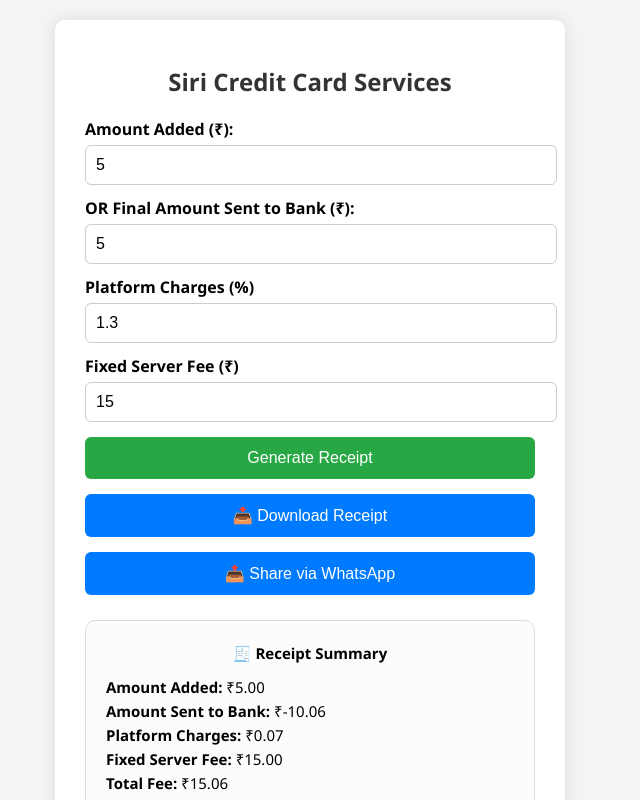
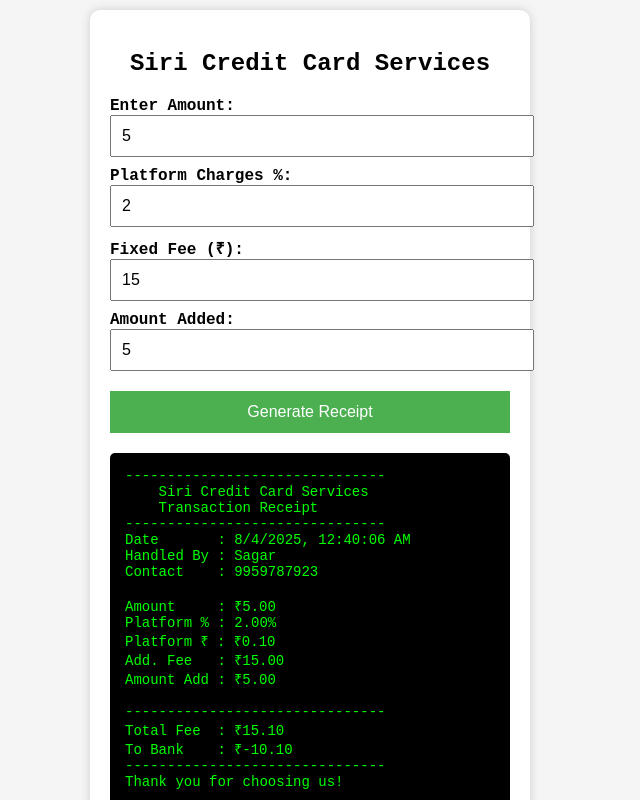
Before and after one commit to vemularaja228-dotcom/Calculator, a plain HTML site: page index.html in a window 1280 px wide. Both pictures are taken after typing "5", "5" into the empty fields and a click on the button "Generate Receipt". Shown: the top 800 px of the page, without its empty margins (330-970 px from the left). Drawn offline with nearby package versions, Linux system fonts and the light colour scheme.

Commit message:
Update index.html

```diff
--- a/index.html
+++ b/index.html
@@ -3,78 +3,53 @@
 <head>
   <meta charset="UTF-8" />
   <meta name="viewport" content="width=device-width, initial-scale=1.0"/>
-  <title>Siri Credit Card Calculator</title>
+  <title>Siri Credit Card Services</title>
   <style>
     body {
-      font-family: 'Segoe UI', sans-serif;
-      background-color: #f4f4f4;
+      font-family: 'Courier New', monospace;
+      background: #f5f5f5;
       margin: 0;
-      padding: 20px;
+      padding: 10px;
     }
     .container {
-      max-width: 450px;
+      max-width: 400px;
+      background: white;
+      padding: 20px;
       margin: auto;
-      background: #fff;
-      padding: 25px 30px;
       border-radius: 10px;
-      box-shadow: 0 0 15px rgba(0,0,0,0.1);
+      box-shadow: 0 0 10px #ccc;
     }
-    h2 {
+    h2, .receipt-title {
       text-align: center;
       margin-bottom: 20px;
-      color: #333;
     }
     label {
       font-weight: bold;
-      display: block;
-      margin: 12px 0 5px;
     }
     input {
       width: 100%;
+      margin-bottom: 10px;
       padding: 10px;
-      font-size: 16px;
-      border-radius: 6px;
-      border: 1px solid #ccc;
+      font-size: 1em;
     }
     button {
       width: 100%;
-      margin-top: 15px;
       padding: 12px;
-      background-color: #28a745;
+      background-color: #4CAF50;
       color: white;
       border: none;
-      font-size: 16px;
-      border-radius: 6px;
+      font-size: 1em;
       cursor: pointer;
+      margin-top: 10px;
     }
-    button:hover {
-      background-color: #218838;
-    }
-    .download-btn {
-      background-color: #007bff;
-    }
-    .download-btn:hover {
-      background-color: #0056b3;
-    }
-    .receipt {
-      margin-top: 25px;
-      background: #fcfcfc;
-      border: 1px solid #ddd;
-      border-radius: 10px;
-      padding: 20px;
-      font-size: 15px;
-      line-height: 1.6;
-    }
-    .receipt-title {
-      text-align: center;
-      font-weight: bold;
-      margin-bottom: 10px;
-    }
-    .footer {
-      text-align: center;
-      margin-top: 25px;
-      font-size: 13px;
-      color: #777;
+    .receipt-box {
+      background: #000;
+      color: #0f0;
+      font-size: 14px;
+      white-space: pre-wrap;
+      margin-top: 20px;
+      padding: 15px;
+      border-radius: 5px;
     }
   </style>
 </head>
@@ -82,139 +57,69 @@
   <div class="container">
     <h2>Siri Credit Card Services</h2>
 
-    <label for="amountAdded">Amount Added (₹):</label>
-    <input type="number" id="amountAdded" placeholder="Enter amount added" />
+    <label for="amount">Enter Amount:</label>
+    <input type="number" id="amount" placeholder="Enter amount (e.g. 200000)" />
 
-    <label for="finalBank">OR Final Amount Sent to Bank (₹):</label>
-    <input type="number" id="finalBank" placeholder="Enter final amount sent to bank" />
+    <label for="platformPercent">Platform Charges %:</label>
+    <input type="number" id="platformPercent" value="2" />
 
-    <label for="platformCharge">Platform Charges (%)</label>
-    <input type="number" id="platformCharge" value="1.3" step="0.1" />
-
-    <label for="fixedFee">Fixed Server Fee (₹)</label>
+    <label for="fixedFee">Fixed Fee (₹):</label>
     <input type="number" id="fixedFee" value="15" />
 
+    <label for="addedAmount">Amount Added:</label>
+    <input type="number" id="addedAmount" placeholder="Optional" />
+
     <button onclick="generateReceipt()">Generate Receipt</button>
-    <button class="download-btn" onclick="downloadReceipt()" id="downloadBtn" style="display:none;">📥 Download Receipt</button>
-    <button class="download-btn" onclick="shareOnWhatsApp()" id="whatsappBtn" style="display:none;">📤 Share via WhatsApp</button>
 
-    <div class="receipt" id="receipt" style="display:none;"></div>
-
-    <div class="footer">
-      Sagar | 📞 9959787923<br>
-      © Siri Credit Card Services
-    </div>
+    <div class="receipt-box" id="receiptBox" style="display: none;"></div>
   </div>
 
-  <!-- html2canvas CDN -->
-  <script src="https://cdnjs.cloudflare.com/ajax/libs/html2canvas/1.4.1/html2canvas.min.js"></script>
+  <script>
+    function formatCurrency(num) {
+      return "₹" + Number(num).toFixed(2);
+    }
 
-  <script>
     function generateReceipt() {
-      const amountAddedInput = parseFloat(document.getElementById('amountAdded').value);
-      const finalBankInput = parseFloat(document.getElementById('finalBank').value);
-      const platformRate = parseFloat(document.getElementById('platformCharge').value) / 100;
+      const amount = parseFloat(document.getElementById('amount').value);
+      const platformPercent = parseFloat(document.getElementById('platformPercent').value);
       const fixedFee = parseFloat(document.getElementById('fixedFee').value);
+      const addedAmount = document.getElementById('addedAmount').value;
 
-      let finalBank = 0, amountAdded = 0, platformCharges = 0, totalFee = 0;
-
-      if (!isNaN(amountAddedInput) && amountAddedInput > 0) {
-        // User entered Amount Added
-        platformCharges = amountAddedInput * platformRate;
-        totalFee = platformCharges + fixedFee;
-        finalBank = amountAddedInput - totalFee;
-        amountAdded = amountAddedInput;
-      } else if (!isNaN(finalBankInput) && finalBankInput > 0) {
-        // User entered Final Bank amount
-        totalFee = (finalBankInput + fixedFee) / (1 - platformRate) - finalBankInput;
-        amountAdded = finalBankInput + totalFee;
-        platformCharges = amountAdded * platformRate;
-        finalBank = finalBankInput;
-      } else {
-        alert("Please enter either Amount Added or Final Bank Amount.");
+      if (isNaN(amount) || isNaN(platformPercent) || isNaN(fixedFee)) {
+        alert('Please fill in all required fields');
         return;
       }
 
-      const receipt = `
-        <div class="receipt-title">🧾 Receipt Summary</div>
-        <strong>Amount Added:</strong> ₹${amountAdded.toFixed(2)}<br>
-        <strong>Amount Sent to Bank:</strong> ₹${finalBank.toFixed(2)}<br>
-        <strong>Platform Charges:</strong> ₹${platformCharges.toFixed(2)}<br>
-        <strong>Fixed Server Fee:</strong> ₹${fixedFee.toFixed(2)}<br>
-        <strong>Total Fee:</strong> ₹${totalFee.toFixed(2)}<br>
-      `;
+      const platformFee = (amount * platformPercent) / 100;
+      const totalFee = platformFee + fixedFee;
+      const toBank = amount - totalFee;
 
-      document.getElementById('receipt').innerHTML = receipt;
-      document.getElementById('receipt').style.display = "block";
-      document.getElementById('downloadBtn').style.display = "block";
-      document.getElementById('whatsappBtn').style.display = "block";
-    }
+      const now = new Date().toLocaleString();
 
-    function downloadReceipt() {
-      const receiptDiv = document.getElementById('receipt');
-      html2canvas(receiptDiv).then(canvas => {
-        const link = document.createElement('a');
-        link.download = 'receipt.png';
-        link.href = canvas.toDataURL();
-        link.click();
-      });
-    }
+      const receipt =
+`-------------------------------
+    Siri Credit Card Services
+    Transaction Receipt
+-------------------------------
+Date       : ${now}
+Handled By : Sagar
+Contact    : 9959787923
 
-    function shareOnWhatsApp() {
-      const amountAddedInput = parseFloat(document.getElementById('amountAdded').value);
-      const finalBankInput = parseFloat(document.getElementById('finalBank').value);
-      const platformRate = parseFloat(document.getElementById('platformCharge').value) / 100;
-      const fixedFee = parseFloat(document.getElementById('fixedFee').value);
+Amount     : ${formatCurrency(amount)}
+Platform % : ${platformPercent.toFixed(2)}%
+Platform ₹ : ${formatCurrency(platformFee)}
+Add. Fee   : ${formatCurrency(fixedFee)}
+${addedAmount ? 'Amount Add : ' + formatCurrency(addedAmount) + '\n' : ''}
+-------------------------------
+Total Fee  : ${formatCurrency(totalFee)}
+To Bank    : ${formatCurrency(toBank)}
+-------------------------------
+Thank you for choosing us!`;
 
-      let finalBank = 0, amountAdded = 0, platformCharges = 0, totalFee = 0;
-
-      if (!isNaN(amountAddedInput) && amountAddedInput > 0) {
-        platformCharges = amountAddedInput * platformRate;
-        totalFee = platformCharges + fixedFee;
-        finalBank = amountAddedInput - totalFee;
-        amountAdded = amountAddedInput;
-      } else if (!isNaN(finalBankInput) && finalBankInput > 0) {
-        totalFee = (finalBankInput + fixedFee) / (1 - platformRate) - finalBankInput;
-        amountAdded = finalBankInput + totalFee;
-        platformCharges = amountAdded * platformRate;
-        finalBank = finalBankInput;
-      } else {
-        alert("Please enter a valid amount.");
-        return;
-      }
-
-      const message = `🧾 *Siri Credit Card Receipt*\n\n` +
-        `Amount Added: ₹${amountAdded.toFixed(2)}\n` +
-        `Amount Sent to Bank: ₹${finalBank.toFixed(2)}\n` +
-        `Platform Charges: ₹${platformCharges.toFixed(2)}\n` +
-        `Fixed Server Fee: ₹${fixedFee.toFixed(2)}\n` +
-        `Total Fee: ₹${totalFee.toFixed(2)}\n\n` +
-        `📞 Sagar - 9959787923`;
-
-      const whatsappURL = `https://wa.me/?text=${encodeURIComponent(message)}`;
-      window.open(whatsappURL, '_blank');
+      const box = document.getElementById('receiptBox');
+      box.innerText = receipt;
+      box.style.display = 'block';
     }
   </script>
 </body>
 </html>
-<div id="receipt" style="font-family: monospace; border: 1px solid #ccc; padding: 20px; width: fit-content; background: #fdfdfd;">
-  <pre>
--------------------------------
-    Siri Credit Card Services
-        Transaction Receipt
--------------------------------
-Date       : <span id="date"></span>
-Handled By : Sagar
-Contact    : 9959787923
-
-Amount     : ₹<span id="amount"></span>
-Platform % : <span id="platformPercent"></span>%
-Platform ₹ : ₹<span id="platformFee"></span>
-Add. Fee   : ₹<span id="fixedFee"></span>
--------------------------------
-Total Fee  : ₹<span id="totalFee"></span>
-To Bank    : ₹<span id="toBank"></span>
--------------------------------
-     Thank you for choosing us!
-  </pre>
-</div>
```
